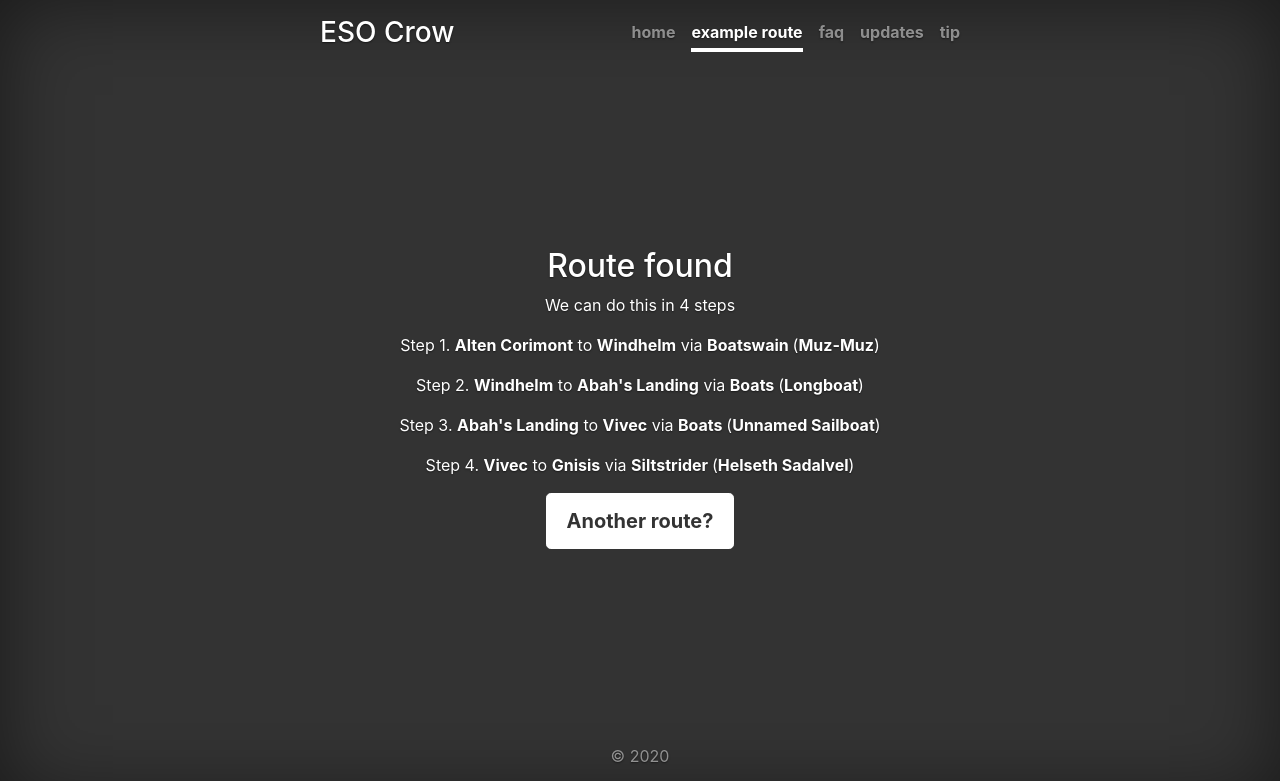
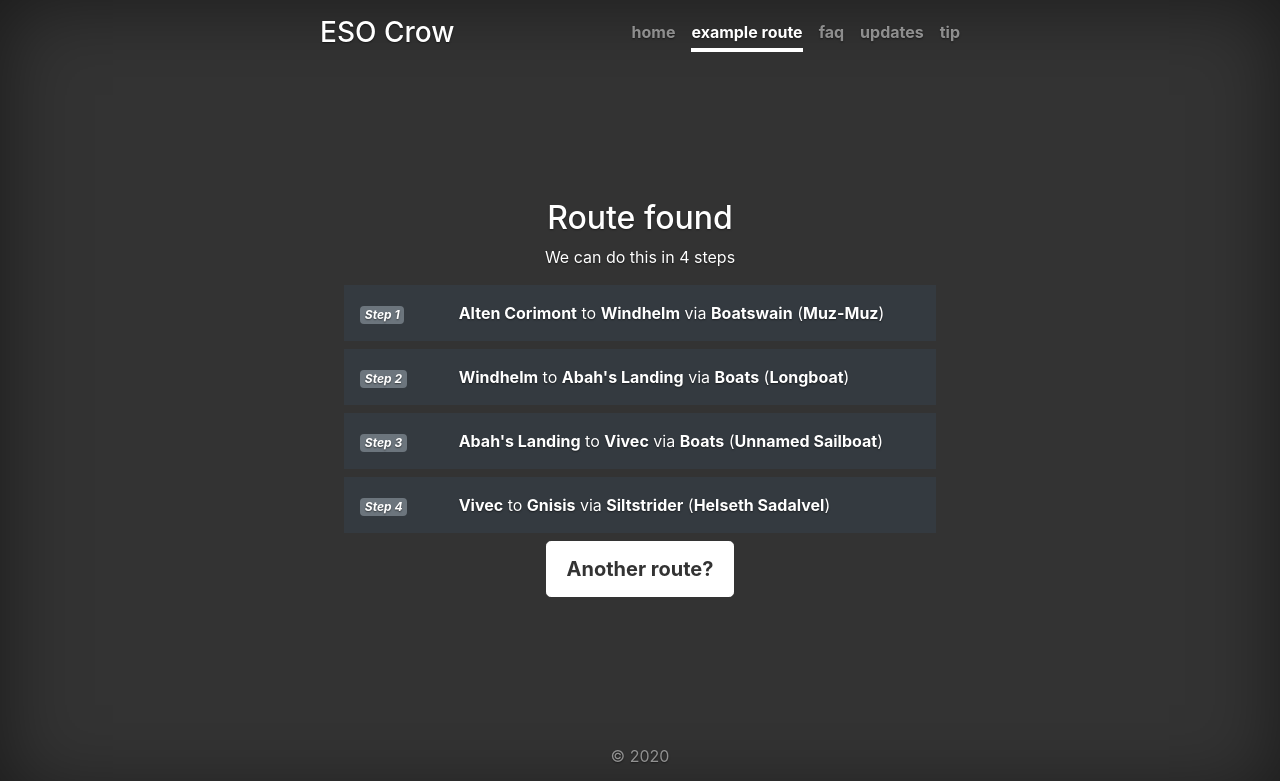
Before and after one commit to kaineyb/ESO-Crow, a Flask app: a page that uses templates/base.html in a window 1280 px wide. Shown: the top 781 px of the page. Run offline with Flask 2, Linux system fonts and the light colour scheme; some libraries are stand-ins or nearby versions.

Commit message:
styled elements using bootstrap and caught an error
Error was when source and target were the same.

```diff
--- a/eso_crow.py
+++ b/eso_crow.py
@@ -50,10 +50,18 @@ def dijkstra(source, target, test=False):
                 pairs_list.append(
                     [start, finish, att_label[pairs], att_npc[pairs]])
 
-            if test:
-                print("We're good")
-                print(pairs_list)
-            return pairs_list
+            if len(pairs_list) > 0:
+                if test:
+                    print("We're good")
+                    print(pairs_list)
+                return pairs_list
+
+            else:
+                error_message = "Source and Destination are the same!"
+                if test:
+                    print("We're not good")
+                    print(error_message)
+                return error_message
 
     except nx.exception.NetworkXNoPath:
         error_message = "Cannot find a route between source and destination. Route not possible."
@@ -75,7 +83,7 @@ add_set_to_graph(eso_routes.carts, 'Carts')
 att_npc = nx.get_edge_attributes(G, 'npc')
 att_label = nx.get_edge_attributes(G, 'label')
 
-S = "Rawl'kha"
-T = "Daggerfall"
+S = "Daggerfall"
+T = "Rawl'kha"
 
-#dijkstra(S, T, test=True)
+dijkstra(S, T, test=True)
--- /dev/null
+++ b/static/css/style.css
@@ -0,0 +1,6 @@
+img {
+  height: auto;
+  max-width: 100%;
+  border-radius: 10px;
+  box-shadow: 0 2px 8px rgba(35, 47, 53, 0.15);
+}
--- a/templates/base.html
+++ b/templates/base.html
@@ -29,6 +29,7 @@
           <!-- Custom styles for this template -->
           <link href="/static/css/cover.css" rel="stylesheet">
           <link href="/static/css/typeahead.css" rel="stylesheet">
+          <link href="/static/css/style.css" rel="stylesheet">
           <script src="https://code.jquery.com/jquery-3.5.1.js" integrity="sha256-QWo7LDvxbWT2tbbQ97B53yJnYU3WhH/C8ycbRAkjPDc=" crossorigin="anonymous"></script>
           <script src="static/js/typeahead.bundle.min.js"></script>
 
--- a/templates/dijkstra.html
+++ b/templates/dijkstra.html
@@ -21,20 +21,26 @@
         <p><strong>Error:</strong>  {{ error_message }}</p>
     {% endif %}
 
+<div class="container">
     {% if pairs_list %}
         <p>We can do this in {{pairs_list|count}} steps</p>
         {% for pair in pairs_list %}
 
-            {# source, target, label, npc #}
-            <p>Step {{loop.index}}.
-                <b><a href="https://en.uesp.net/wiki/Online:{{ pair[0] }}">{{ pair[0] }}</a></b> to
-                <b><a href="https://en.uesp.net/wiki/Online:{{ pair[1] }}">{{ pair[1] }}</a></b> via
-                <b><a href="https://en.uesp.net/wiki/Online:{{ pair[2] }}">{{ pair[2] }}</a> </b>
-                (<b><a href="https://en.uesp.net/wiki/Online:{{ pair[3] }}">{{ pair[3] }}</a></b>)
-            </p>
+    <div class="row">
+        <div class="col-2 p-3 mb-2 bg-dark text-white text-left">
+            <span class=" badge badge-secondary font-italic text-left">Step {{loop.index}}</span>
+        </div>
+        <div class="col p-3 mb-2 bg-dark text-white text-left">
+            <span class="font-weight-bold"><a href="https://en.uesp.net/wiki/Online:{{ pair[0] }}">{{ pair[0] }}</a></span> to
+            <span class="font-weight-bold"><a href="https://en.uesp.net/wiki/Online:{{ pair[1] }}">{{ pair[1] }}</a></span> via
+            <span class="font-weight-bold"><a href="https://en.uesp.net/wiki/Online:{{ pair[2] }}">{{ pair[2] }}</a></span>
+            (<span class="font-weight-bold"><a href="https://en.uesp.net/wiki/Online:{{ pair[3] }}">{{ pair[3] }}</a></span>)
 
+        </div>
+    </div>
         {% endfor %}
     {% endif %}
+</div>
 
 <a href="/" class="btn btn-lg btn-secondary">Another route?</a>
 
```
Also changed, not shown: templates/tip.html (+15 -3 lines), static/images/BATicon.png (added).
